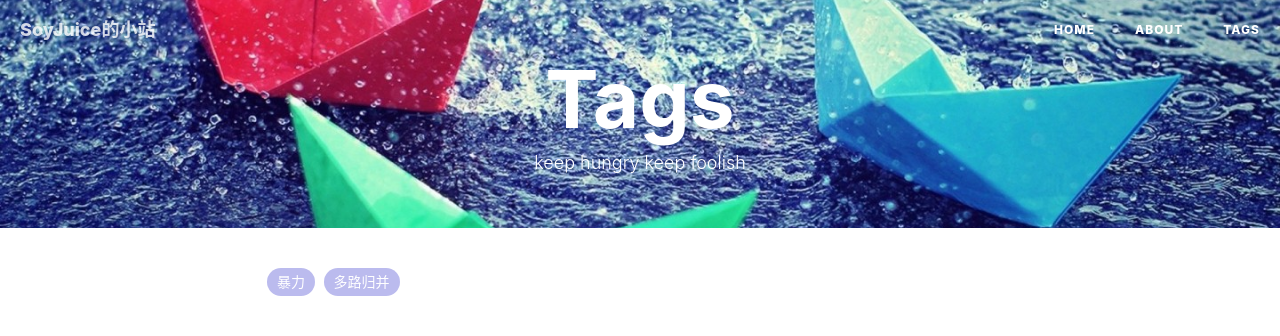
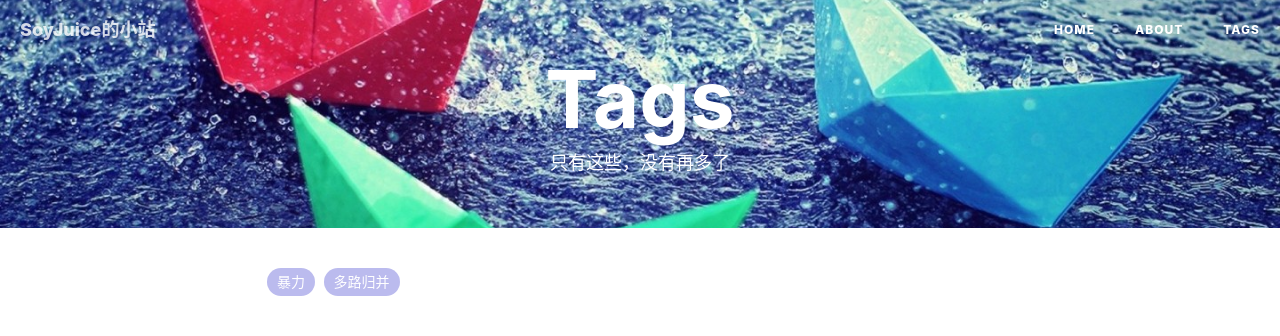
Before and after one commit to soyjuice/jekyll, a Jekyll site: the page built from tags.html, in a window 1280 px wide. Shown: the top 336 px of the page. Built offline with Jekyll 4.4.1, drawn with Linux system fonts in a browser that asks for light colours; nearby versions of some CDN libraries; comment, search, counter and statistics services are not loaded; a style sheet for code colours, icons or effects is not loaded.

Commit message:
Update tags.html

```diff
--- a/tags.html
+++ b/tags.html
@@ -1,7 +1,7 @@
 ---
 title: Tags
 layout: default
-description: keep hungry keep foolish
+description: 只有这些，没有再多了
 header-img: "img/tag-bg.jpg"
 ---
 
```
